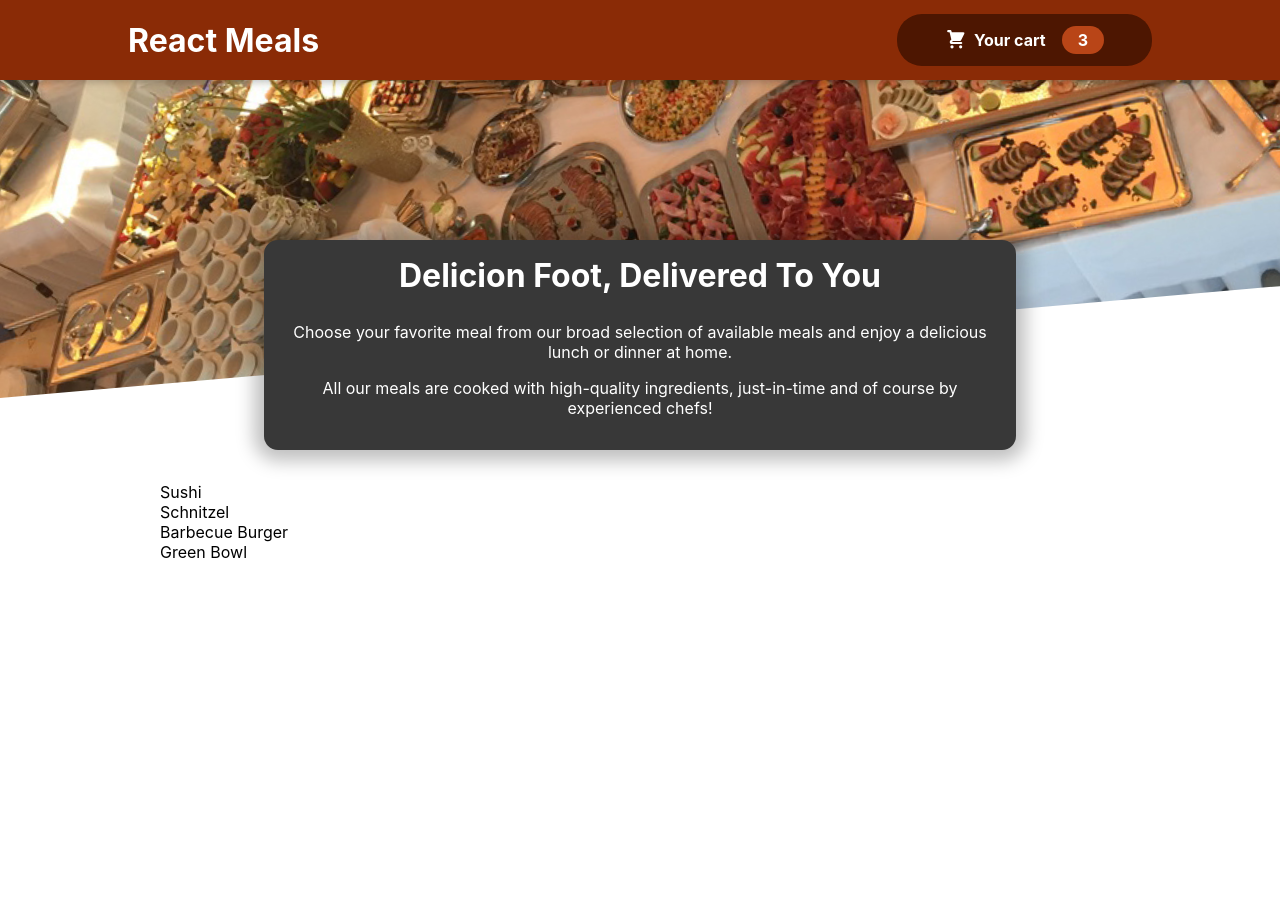
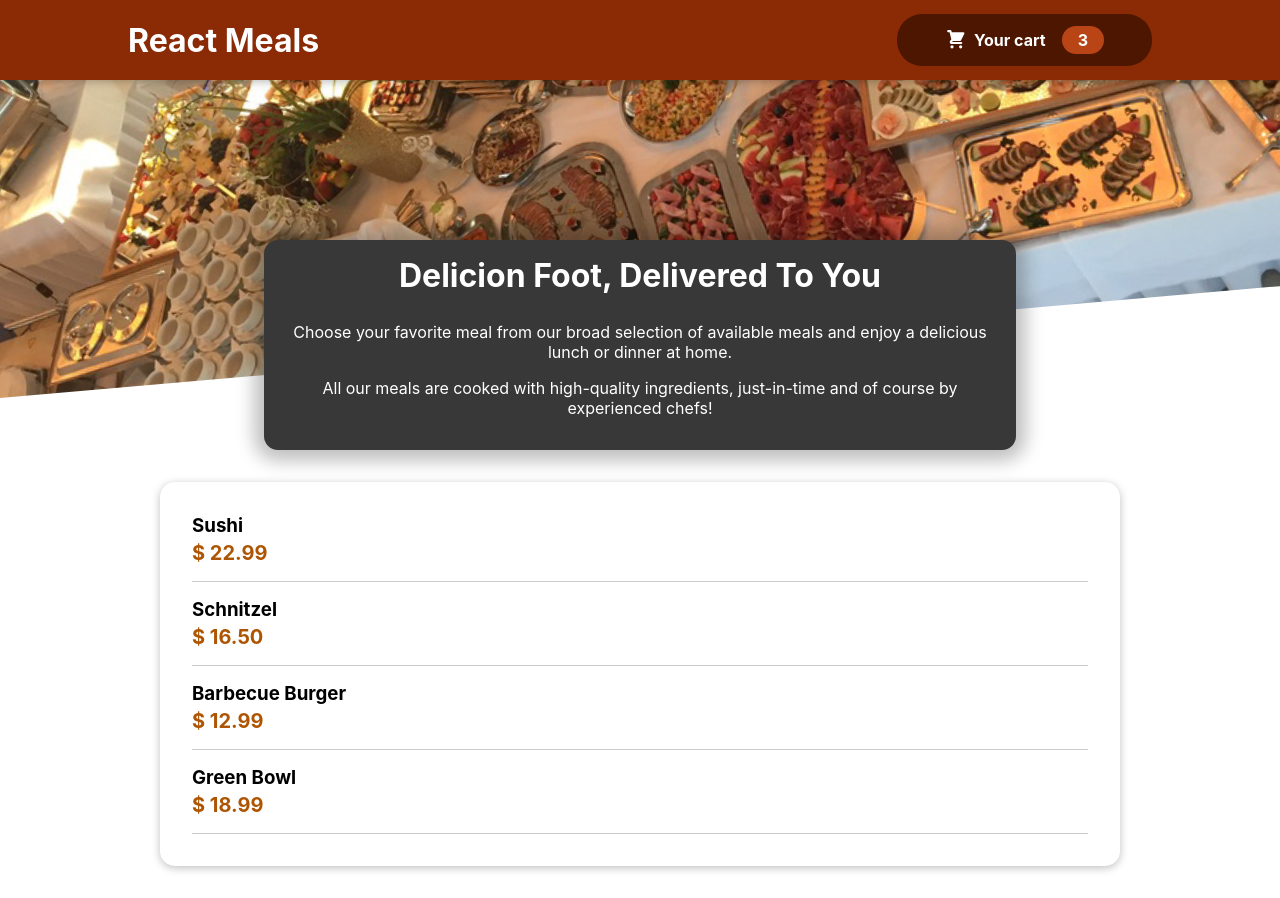
Before and after one commit to Belekko/order-basket, a React (Create React App) app: page / in a window 1280 px wide. Before the commit the page ends 800 px from the top, so only its background shows below. Built offline with nearby package versions, Linux system fonts and the light colour scheme.

Commit message:
feature/MealsItemWithStyle

```diff
--- a/src/components/Meals/AvailableMeals.jsx
+++ b/src/components/Meals/AvailableMeals.jsx
@@ -1,5 +1,7 @@
 import React from 'react';
+import Card from '../UI/Card';
 import classes from './AvailableMeals.module.css';
+import MealsItem from './MealItem/MealsItem';
 
 const DUMMY_MEALS = [
   {
@@ -29,10 +31,14 @@ const DUMMY_MEALS = [
 ];
 
 const AvailableMeals = () => {
-  const mealList = DUMMY_MEALS.map((meal) => <li>{meal.name}</li>);
+  const mealList = DUMMY_MEALS.map((meal) => (
+    <MealsItem key={meal.id} name={meal.name} description={meal.description} price={meal.price} />
+  ));
   return (
     <section className={classes.meals}>
-      <ul>{mealList}</ul>
+      <Card>
+        <ul>{mealList}</ul>
+      </Card>
     </section>
   );
 };
--- /dev/null
+++ b/src/components/Meals/MealItem/MealItem.module.css
@@ -0,0 +1,19 @@
+.meal {
+  display: flex;
+  justify-content: space-between;
+  margin: 1rem;
+  padding-bottom: 1rem;
+  border-bottom: 1px solid #ccc;
+}
+.meal h3 {
+  margin: 0 0 0.25rem 0;
+}
+.description {
+  font-style: italic;
+}
+.price {
+  margin-top: 0.25rem;
+  font-weight: bold;
+  color: #ad5502;
+  font-size: 1.25rem;
+}
--- /dev/null
+++ b/src/components/Meals/MealItem/MealsItem.jsx
@@ -0,0 +1,17 @@
+import classes from './MealItem.module.css';
+import React from 'react';
+
+const MealsItem = (props) => {
+  const price= `$ ${props.price.toFixed(2)}`
+  return (
+    <li className={classes.meal}>
+      <div>
+        <h3>{props.name}</h3>
+        <div className={classes.description}>{props.discription}</div>
+        <div className={classes.price}>{price}</div>
+      </div>
+    </li>
+  );
+};
+
+export default MealsItem;
--- /dev/null
+++ b/src/components/UI/Card.jsx
@@ -0,0 +1,7 @@
+import React from 'react';
+import classes from './Card.module.css';
+const Card = (props) => {
+  return <div className={classes.card}>{props.children}</div>;
+};
+
+export default Card;
--- /dev/null
+++ b/src/components/UI/Card.module.css
@@ -0,0 +1,8 @@
+.card{
+  padding: 1rem;
+  box-shadow: 0 2px 8px rgba(0,0,0, 0.25);
+  border-radius: 15px;
+  background-color: white;
+
+
+}
```
